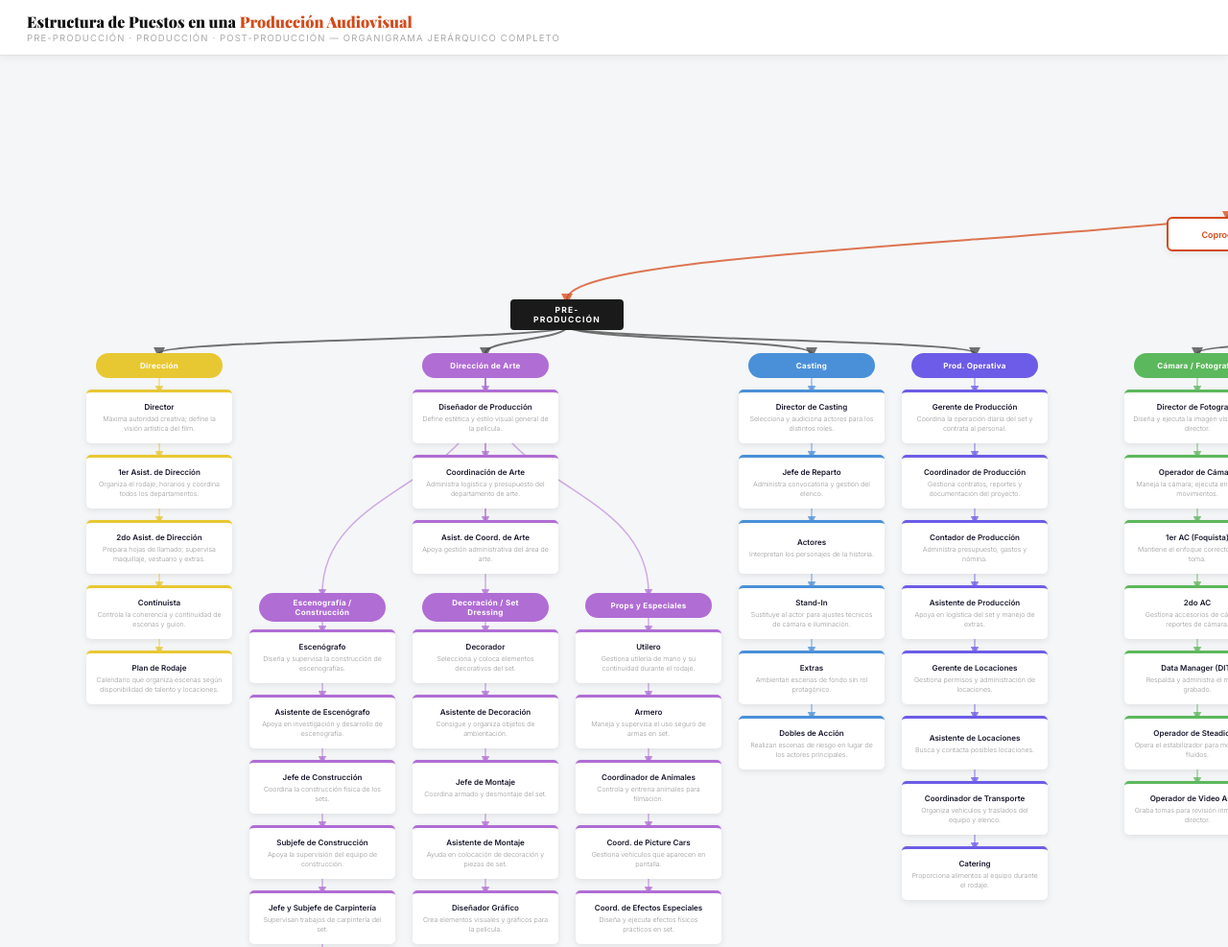
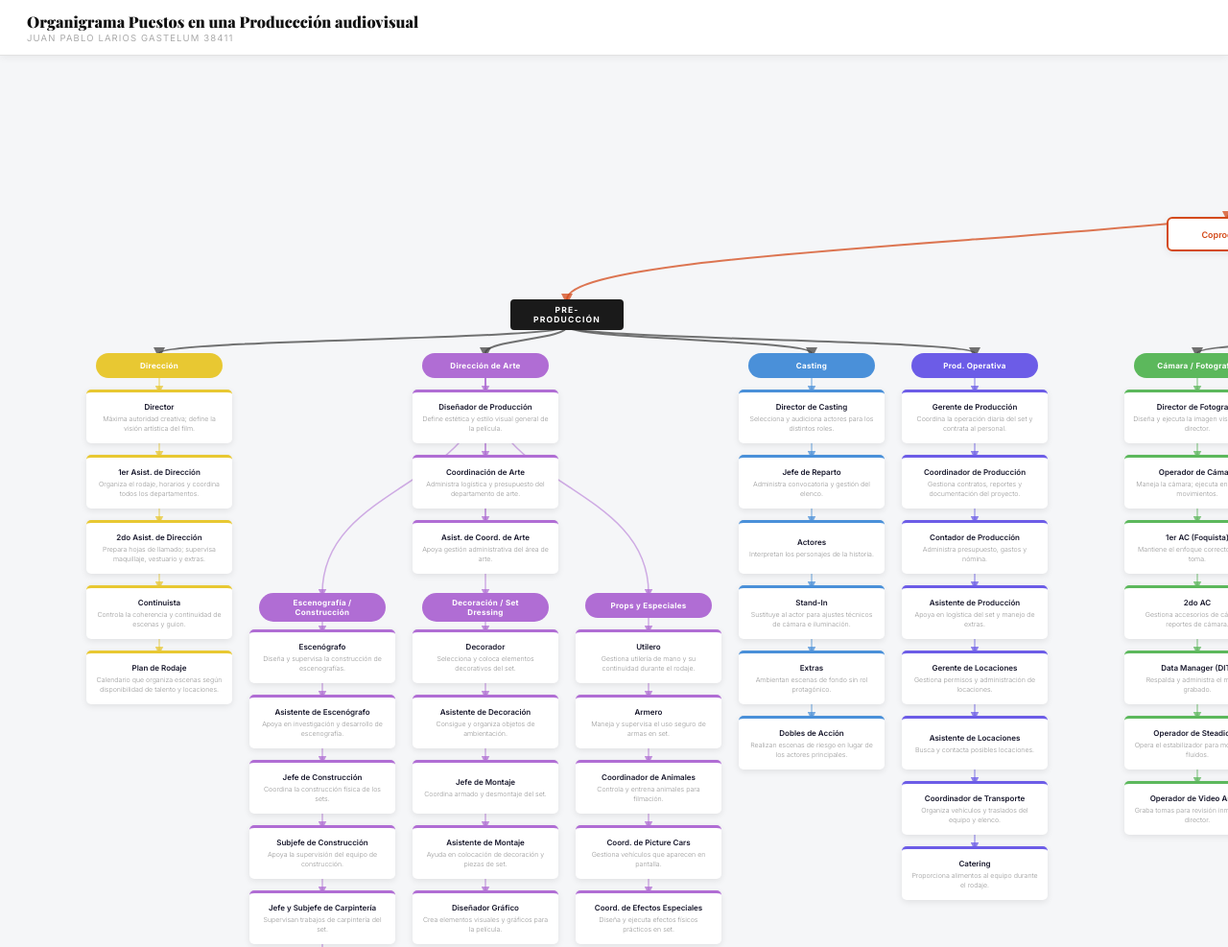
Before and after one commit to pablolarios173d-max/organigrama-1, a plain HTML site: page index.html in a window 1280 px wide. Shown: the top 987 px of the page at 96% size. Drawn offline with nearby package versions, Linux system fonts and the light colour scheme.

Commit message:
Update index.html

```diff
--- a/index.html
+++ b/index.html
@@ -90,8 +90,8 @@ svg.lines { position:absolute; top:0; left:0; pointer-events:none; overflow:visi
 
 <div class="toolbar">
   <div>
-    <div class="t-title">Estructura de Puestos en una <span>Producción Audiovisual</span></div>
-    <div class="t-sub">Pre-Producción · Producción · Post-Producción — Organigrama jerárquico completo</div>
+    <div class="t-title">Organigrama Puestos en una Produccción audiovisual <span></span></div>
+    <div class="t-sub"> Juan Pablo Larios Gastelum 38411</div>
   </div>
 
   </div>
@@ -107,7 +107,7 @@ svg.lines { position:absolute; top:0; left:0; pointer-events:none; overflow:visi
   <div class="leg-i"><div class="leg-d" style="background:#e8c832"></div>Dirección</div>
   <div class="leg-i"><div class="leg-d" style="background:#b06dd4"></div>Dirección de Arte</div>
   <div class="leg-i"><div class="leg-d" style="background:#4a90d9"></div>Casting</div>
-  <div class="leg-i"><div class="leg-d" style="background:#6c5ce7"></div>Prod. Operativa</div>
+  <div class="leg-i"><div class="leg-d" style="background:#6c5ce7"></div>Prod.. Operativa</div>
   <div class="leg-i"><div class="leg-d" style="background:#5cb85c"></div>Cámara / Fotografía</div>
   <div class="leg-i"><div class="leg-d" style="background:#e87fb4"></div>Iluminación / Grip</div>
   <div class="leg-i"><div class="leg-d" style="background:#3bb8a0"></div>Sonido</div>
```
